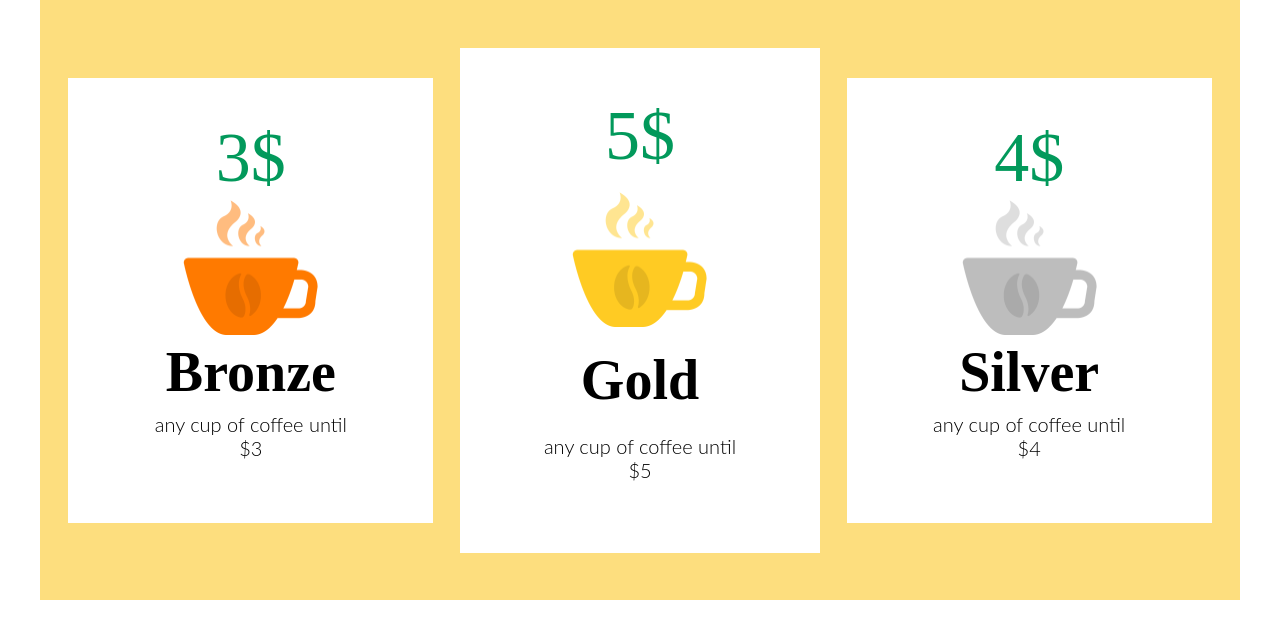
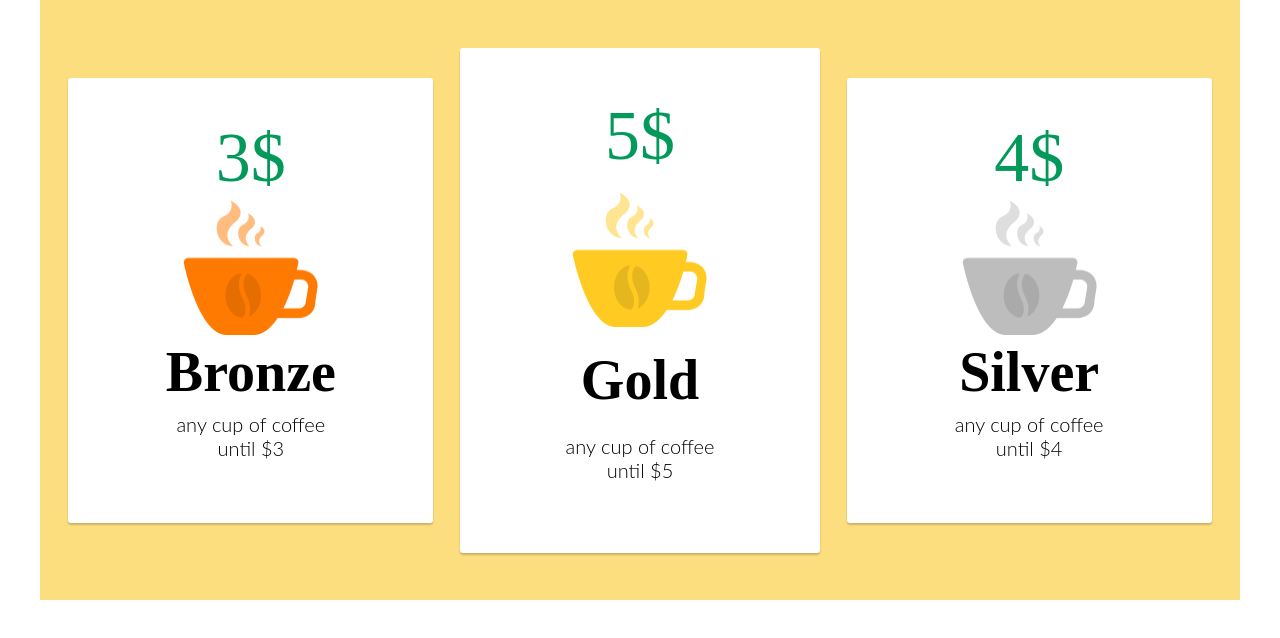
Before and after one commit to igorilvutchenko/cup-plans, a plain HTML site: page index.html in a window 1280 px wide. Drawn offline with Linux system fonts and the light colour scheme; a web font is replaced by a local one.

Commit message:
добавлена тень, испрвлены паддинги

```diff
--- a/css/style.css
+++ b/css/style.css
@@ -48,10 +48,11 @@ body {
 	justify-content: space-around;
 	align-items: center;
 	padding: 40px;
+	border-radius: 3px;
+	box-shadow: 0 2px 2px 0 #cab265;
 }
 
-.flexbox--left,
-.flexbox--right {
+.flexbox--aside {
 	width: 365px;
 	height: 445px;
 }
@@ -87,7 +88,8 @@ body {
 	font-size: 20px;
 	text-align: center;
 	font-weight: 300;
-	max-width: 200px;
+	padding: 0 60px;
 	flex-basis: 70px;
 	overflow: hidden;
+	text-overflow: ellipsis;
 }
--- a/index.html
+++ b/index.html
@@ -8,7 +8,7 @@
 </head>
 <body>
 	<div class="container">
-		<div class="flexbox flexbox--left">
+		<div class="flexbox flexbox--aside">
 			<div class="flexbox__price">3$</div>
 			<div class="flexbox__img"><img src="img/bronze_cup.png"></div>
 			<h1 class="flexbox__header">Bronze</h1>
@@ -22,7 +22,7 @@
 			<div class="flexbox__descr">any cup of coffee until $5
 			</div>
 		</div>
-		<div class="flexbox flexbox--right">
+		<div class="flexbox flexbox--aside">
 			<div class="flexbox__price">4$</div>
 			<div class="flexbox__img"><img src="img/silver_cup.png"></div>
 			<h1 class="flexbox__header">Silver</h1>
```
